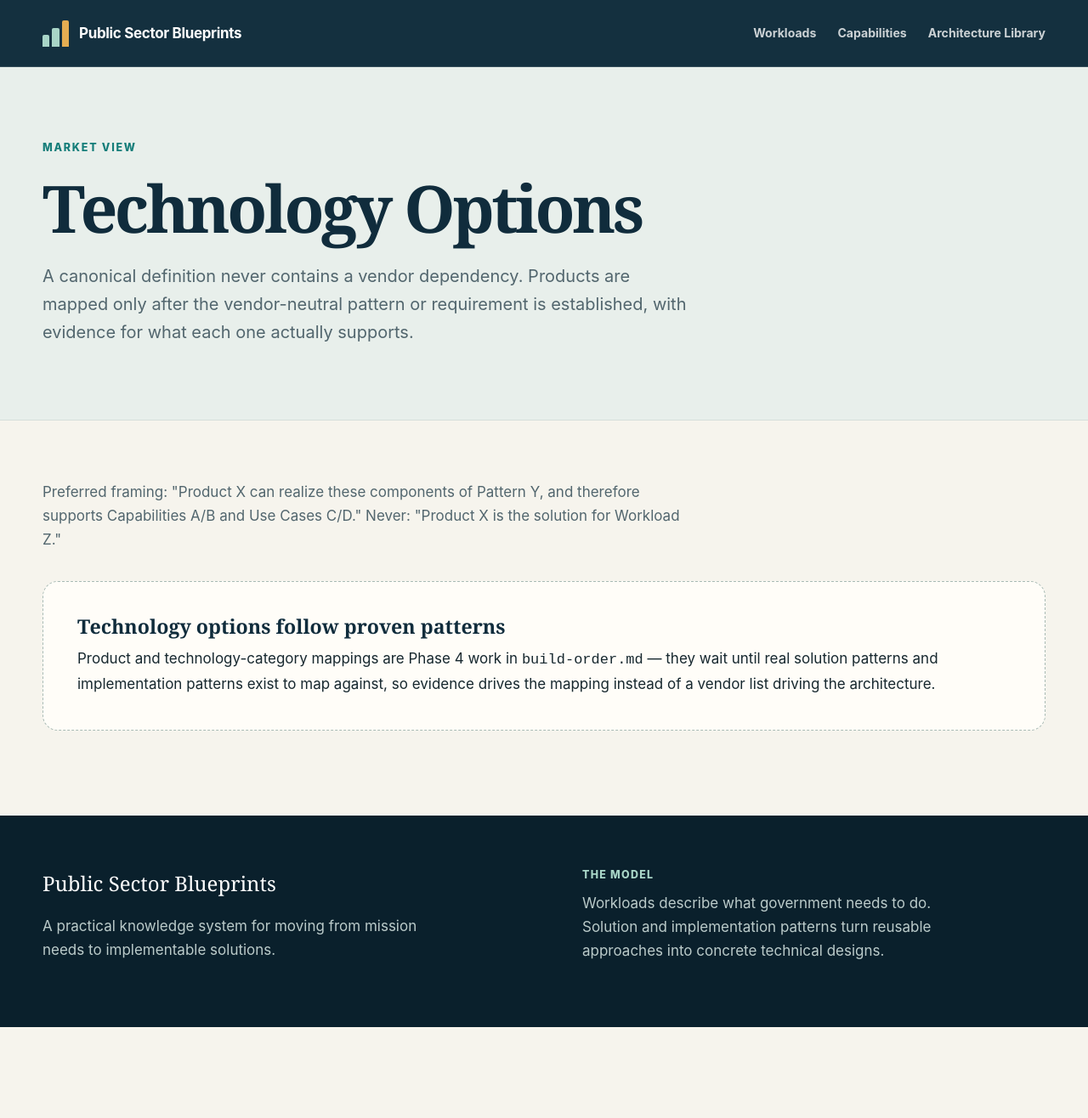
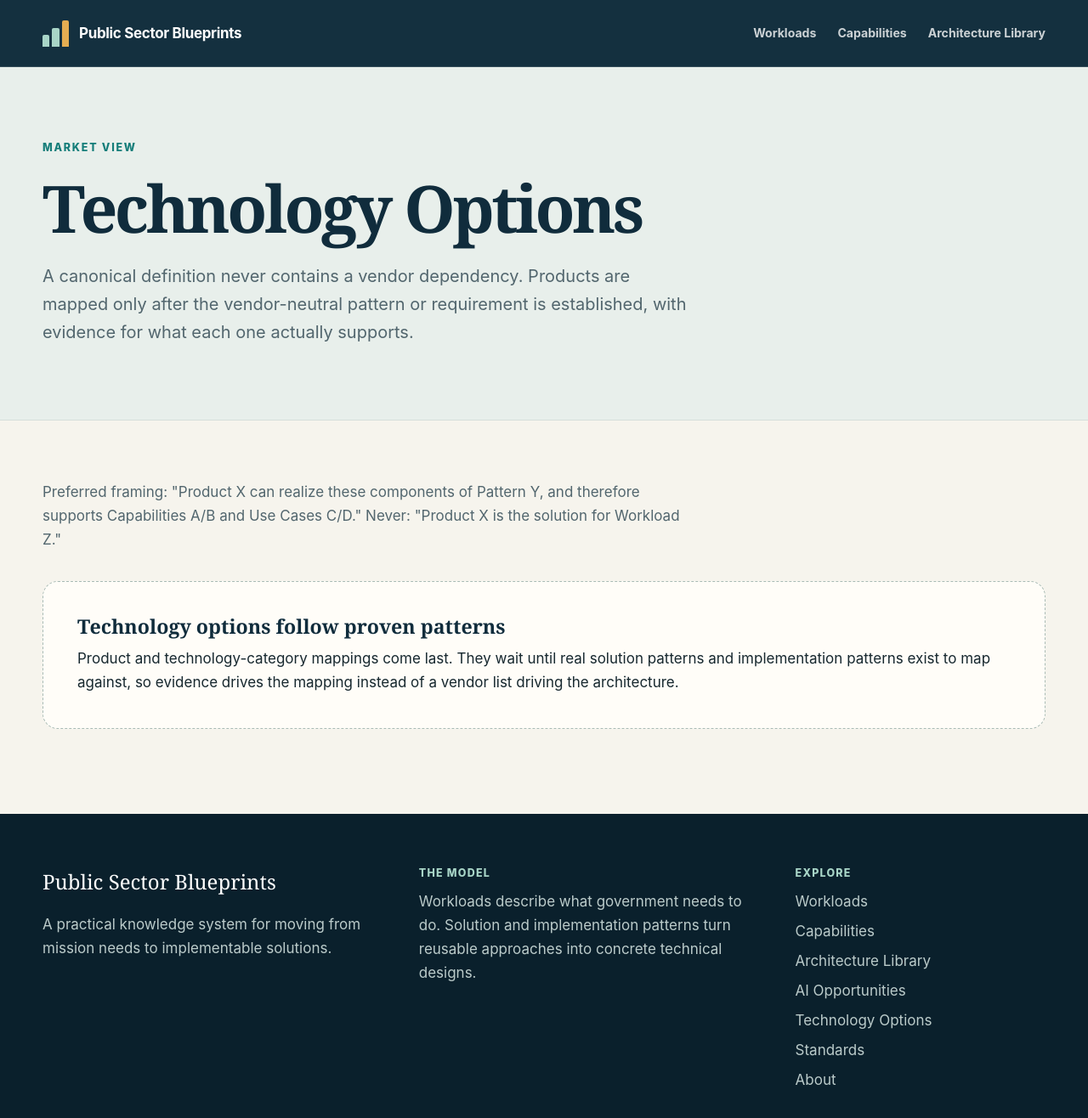
Before and after one commit to industry-blueprints/industry-blueprints.github.io, a Jekyll site: the page built from technology-options.md, in a window 1280 px wide and 1352 px high. Shown: the top 1316 px of the window at 85% size. Built offline with Jekyll 4.4.1, drawn with Linux system fonts in a browser that asks for light colours.

Commit message:
Make every page reachable before publishing
A pre-publish audit found two pages built and sitemapped but linked from
nowhere: /ai-opportunities/ and /technology-options/. Both were orphaned
by the earlier nav reduction. The link checker had not caught this,
because every link on the site resolves -- nothing pointed at these two
at all.

Added an Explore column to the footer, which had no links in it, listing
the three nav destinations plus AI Opportunities, Technology Options,
Standards, and About. Only /404.html is now without an inbound link,
which is correct.

Also removed a reference to build-order.md from technology-options.md.
That is an internal design document, since archived, and its filename
was appearing on a public page.

Verified: clean production build, orphan check down to 404 only,
816/816 anchors, all links OK, footer checked at desktop and mobile.

Co-Authored-By: Claude Opus 5 <noreply@anthropic.com>

```diff
--- a/_includes/footer.html
+++ b/_includes/footer.html
@@ -8,5 +8,17 @@
       <p class="footer-label">The model</p>
       <p>Workloads describe what government needs to do. Solution and implementation patterns turn reusable approaches into concrete technical designs.</p>
     </div>
+    <div>
+      <p class="footer-label">Explore</p>
+      <ul class="footer-links">
+        <li><a href="{{ '/workloads/' | relative_url }}">Workloads</a></li>
+        <li><a href="{{ '/capabilities/' | relative_url }}">Capabilities</a></li>
+        <li><a href="{{ '/architecture-library/' | relative_url }}">Architecture Library</a></li>
+        <li><a href="{{ '/ai-opportunities/' | relative_url }}">AI Opportunities</a></li>
+        <li><a href="{{ '/technology-options/' | relative_url }}">Technology Options</a></li>
+        <li><a href="{{ '/standards/' | relative_url }}">Standards</a></li>
+        <li><a href="{{ '/about/' | relative_url }}">About</a></li>
+      </ul>
+    </div>
   </div>
 </footer>
--- a/assets/css/main.css
+++ b/assets/css/main.css
@@ -208,7 +208,11 @@ p { margin: 0 0 1rem; }
 .related-card small { margin-top: 8px; color: var(--muted); font-size: .82rem; line-height: 1.45; }
 
 .site-footer { padding: 60px 0; color: #bbcbca; background: #0a202c; }
-.footer-grid { display: grid; grid-template-columns: 1fr 1fr; gap: 90px; }
+.footer-grid { display: grid; grid-template-columns: 1.3fr 1.3fr 1fr; gap: 60px; }
+.footer-links { list-style: none; margin: 0; padding: 0; }
+.footer-links li { margin-bottom: 7px; }
+.footer-links a { color: #bbcbca; text-decoration: none; }
+.footer-links a:hover { color: white; text-decoration: underline; }
 .site-footer p { max-width: 480px; }
 .footer-title { color: white; font-family: Georgia, "Times New Roman", serif; font-size: 1.5rem; }
 .footer-label { margin-bottom: 8px; color: var(--mint); font-size: .78rem; font-weight: 800; letter-spacing: .1em; text-transform: uppercase; }
--- a/technology-options.md
+++ b/technology-options.md
@@ -6,5 +6,5 @@ description: Vendor-neutral technology categories and product mappings, shown on
 <header class="page-hero"><div class="container"><p class="eyebrow">Market view</p><h1>Technology Options</h1><p class="lede">A canonical definition never contains a vendor dependency. Products are mapped only after the vendor-neutral pattern or requirement is established, with evidence for what each one actually supports.</p></div></header>
 <section class="listing"><div class="container">
   <p class="listing-intro">Preferred framing: "Product X can realize these components of Pattern Y, and therefore supports Capabilities A/B and Use Cases C/D." Never: "Product X is the solution for Workload Z."</p>
-  <div class="empty-state"><h3>Technology options follow proven patterns</h3><p>Product and technology-category mappings are Phase 4 work in <code>build-order.md</code> — they wait until real solution patterns and implementation patterns exist to map against, so evidence drives the mapping instead of a vendor list driving the architecture.</p></div>
+  <div class="empty-state"><h3>Technology options follow proven patterns</h3><p>Product and technology-category mappings come last. They wait until real solution patterns and implementation patterns exist to map against, so evidence drives the mapping instead of a vendor list driving the architecture.</p></div>
 </div></section>
```
